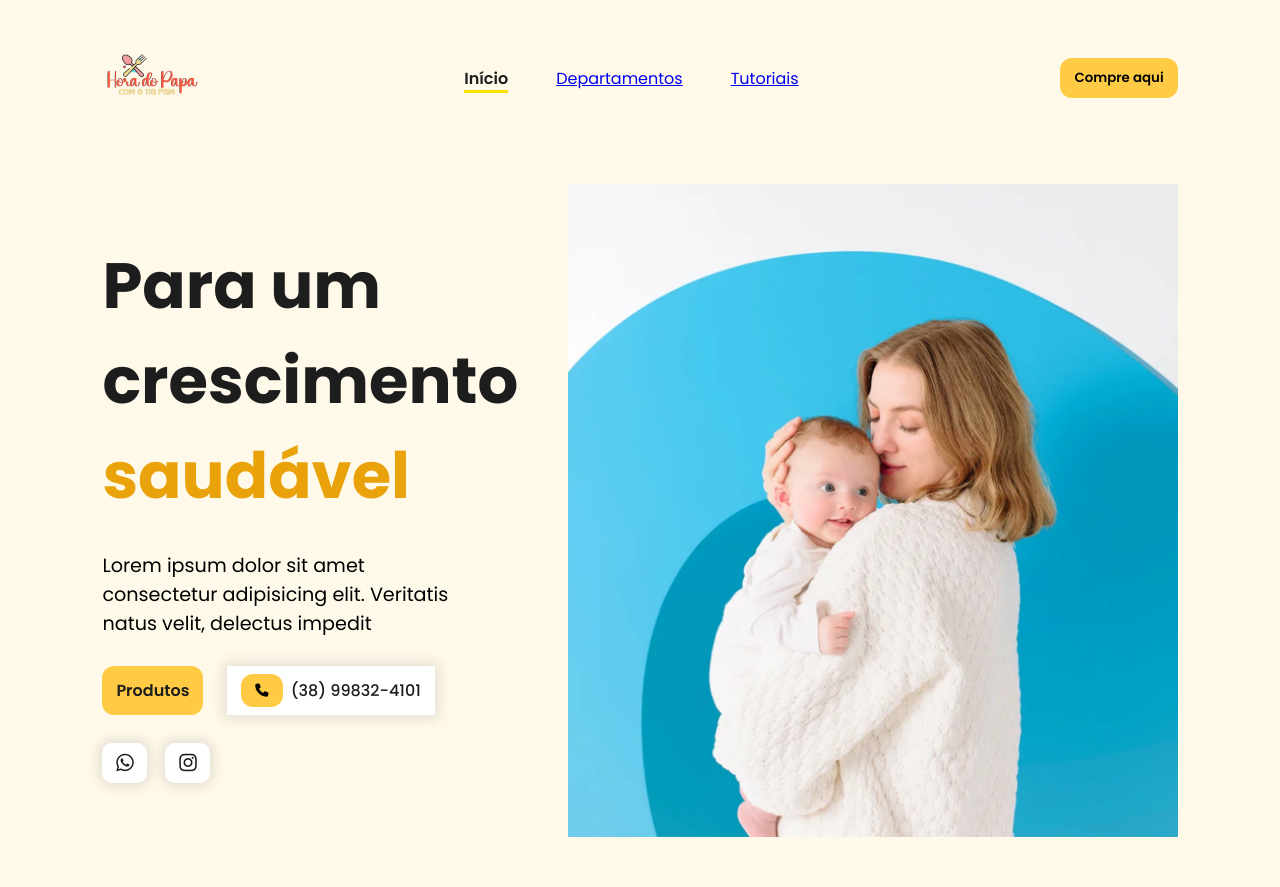
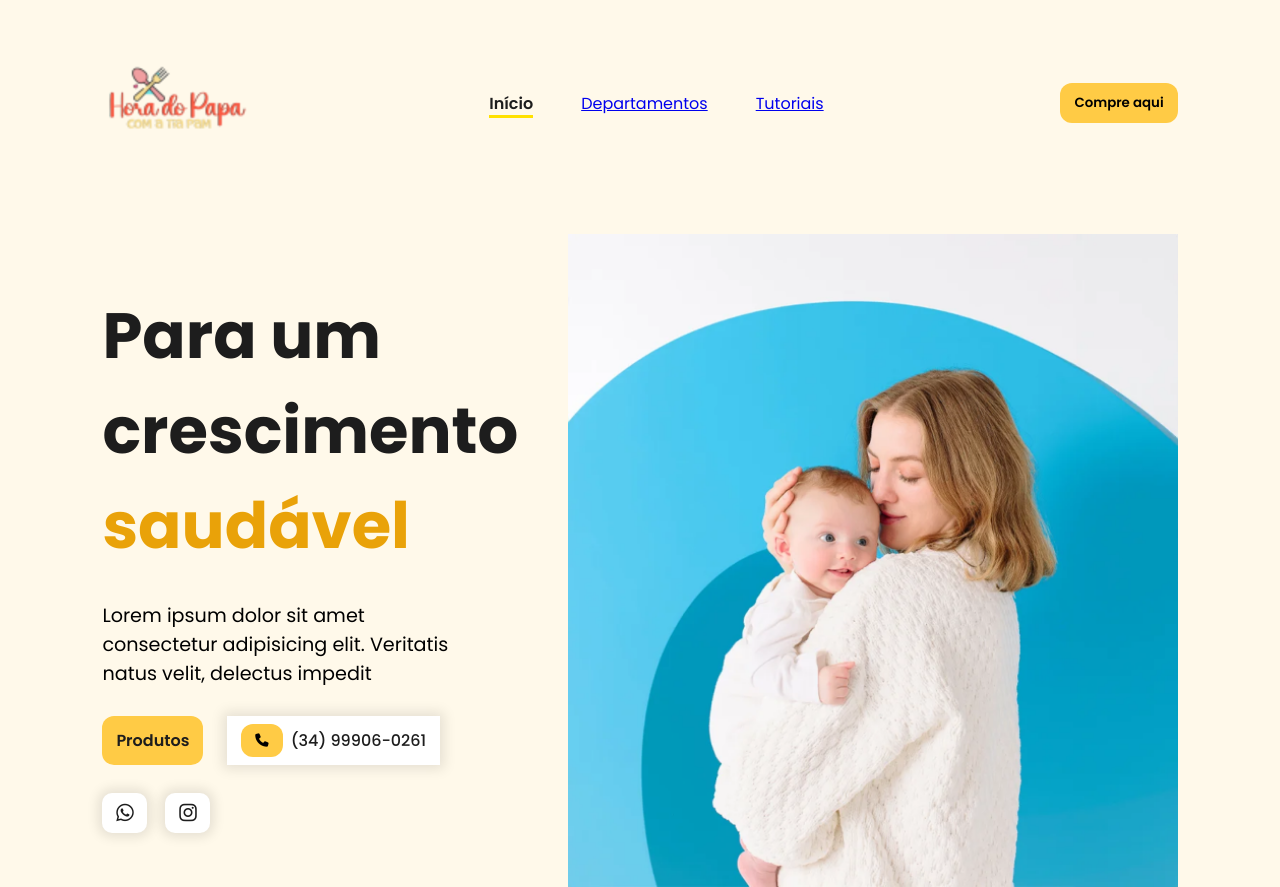
Before and after one commit to Willian2504/hora-do-papa, a plain HTML site: page index.html in a window 1280 px wide. Shown: the top 887 px of the page. Drawn offline with nearby package versions, Linux system fonts and the light colour scheme.

Commit message:
Logo e redes sociais corrigidos

```diff
--- a/index.html
+++ b/index.html
@@ -13,7 +13,7 @@
 <body>
     <header>
         <nav id="navbar">
-            <img src="src/images/logoremovebg-preview.png" alt="logo" id="nav-logo">
+            <img src="src/images/logofinalremovebg-preview.png" alt="logo" id="nav-logo">
 
             <ul id="nav_list">
                 <li class="nav-item active">
@@ -66,18 +66,18 @@
 
                 <div id="cta_buttons">
                     <a href="#" class="btn-default">Produtos</a>
-                    <a href="tel:+5538998324101" id="phone_button">
+                    <a href="tel:+5534999060261" id="phone_button">
                         <button class="btn-default">
                             <i class="fa-solid fa-phone"></i>
                         </button>
-                        (38) 99832-4101
+                        (34) 99906-0261
                     </a>
                 </div>
                 <div class="social-media-buttons">
-                    <a href="">
+                    <a href="https://wa.me/5534999060261">
                         <i class="fa-brands fa-whatsapp"></i>
                     </a>
-                    <a href="">
+                    <a href="https://www.instagram.com/pamelasena.fono?igsh=MWwxbzBjejc0dDV3ZA==">
                         <i class="fa-brands fa-instagram"></i>
                     </a>
                 </div>
```
Also changed, not shown: src/images/logofinalremovebg-preview.png (added).
